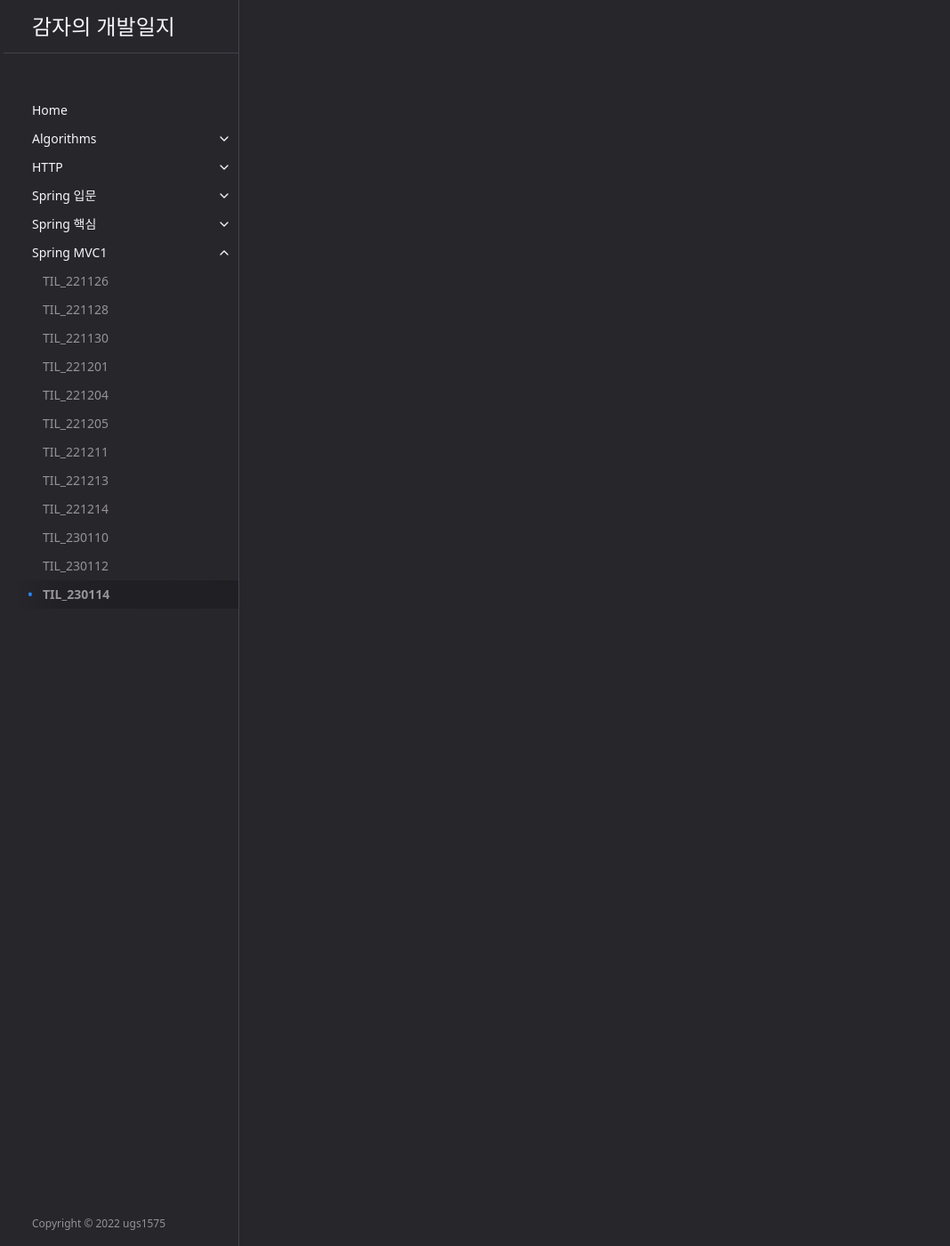
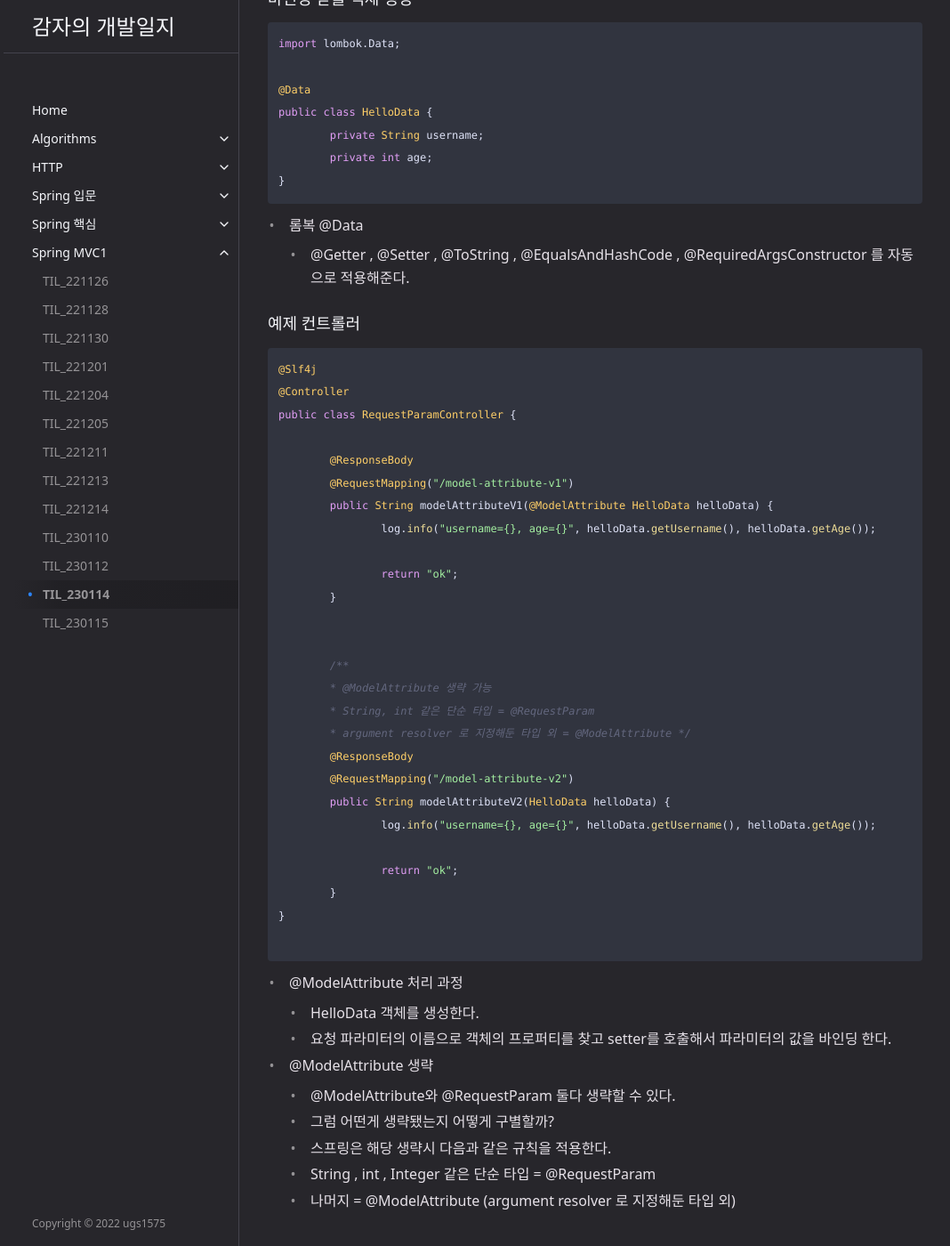
Before and after one commit to ugs1575/ugs1575.github.io, a Jekyll site: the page built from docs/spring_mvc1/til_230114.md, in a window 1280 px wide and 1400 px high, scrolled down 8010 px. Shown: the whole window at 89% size, without its empty margins (103-1171 px from the left). Built offline with Jekyll 4.4.1, drawn with Linux system fonts in a browser that asks for light colours; some of the changed text lies outside the part shown.

Commit message:
김영한님 MVC1 강의 요약 til_230115

````diff
--- a/docs/spring_mvc1/til_230114.md
+++ b/docs/spring_mvc1/til_230114.md
@@ -134,7 +134,7 @@ public class MappingController {
 
 ```
 
-## 다양한 파라미터 지원 - 헤더 조회
+## 헤더 조회 다양한 파라미터 지원
 
 ```java
 @Slf4j
@@ -185,7 +185,8 @@ public class RequestHeaderController {
     List<String> values = map.get("keyA");
 	```
 
-## Http 요청 파라미터 조회
+# Http 요청 파라미터 - 쿼리 파라미터, HTML Form
+## @RequestParam
 
 ```java
 @Slf4j
@@ -295,6 +296,75 @@ public class RequestParamController {
 }
 ```
 
+## @ModelAttribute
+- 보통 요청 파라미터를 받아 필요한 객체를 만들고 그 객체에 값을 넣어주는 과정을 다음과 같이 코드를 작성할 것이다.
+
+```java
+@RequestParam String username;
+@RequestParam int age;
+
+HelloData data = new HelloData();
+data.setUsername(username);
+data.setAge(age);
+```
+
+- 스프링은 이 과정을 완전히 자동화해주는 @ModelAttribute 기능을 제공한다.
+
+### 바인딩 받을 객체 생성
+
+```java
+import lombok.Data;
+
+@Data
+public class HelloData {
+	private String username;
+	private int age;
+}
+```
+
+- 롬복 @Data
+	- @Getter , @Setter , @ToString , @EqualsAndHashCode , @RequiredArgsConstructor 를 자동으로 적용해준다.
+
+### 예제 컨트롤러
+```java
+@Slf4j
+@Controller
+public class RequestParamController {
+
+	@ResponseBody
+	@RequestMapping("/model-attribute-v1")
+	public String modelAttributeV1(@ModelAttribute HelloData helloData) {
+		log.info("username={}, age={}", helloData.getUsername(), helloData.getAge());
+
+		return "ok";
+	}
+
+
+	/**
+	* @ModelAttribute 생략 가능
+	* String, int 같은 단순 타입 = @RequestParam
+	* argument resolver 로 지정해둔 타입 외 = @ModelAttribute */
+	@ResponseBody
+	@RequestMapping("/model-attribute-v2")
+	public String modelAttributeV2(HelloData helloData) {
+		log.info("username={}, age={}", helloData.getUsername(), helloData.getAge());
+
+		return "ok";
+	}
+}
+
+```
+
+- @ModelAttribute 처리 과정
+	- HelloData 객체를 생성한다.
+	- 요청 파라미터의 이름으로 객체의 프로퍼티를 찾고 setter를 호출해서 파라미터의 값을 바인딩 한다.
+- @ModelAttribute 생략
+	- @ModelAttribute와 @RequestParam 둘다 생략할 수 있다.
+	- 그럼 어떤게 생략됐는지 어떻게 구별할까?
+	- 스프링은 해당 생략시 다음과 같은 규칙을 적용한다.
+	- String , int , Integer 같은 단순 타입 = @RequestParam
+	- 나머지 = @ModelAttribute (argument resolver 로 지정해둔 타입 외)
+
 
 ## Ref.
 - <a href="https://www.inflearn.com/course/%EC%8A%A4%ED%94%84%EB%A7%81-mvc-1/dashboard">김영한님의 스프링 강의</a>
````
Also changed, not shown: docs/spring_mvc1/til_230115.md (added, +170 -0 lines).
